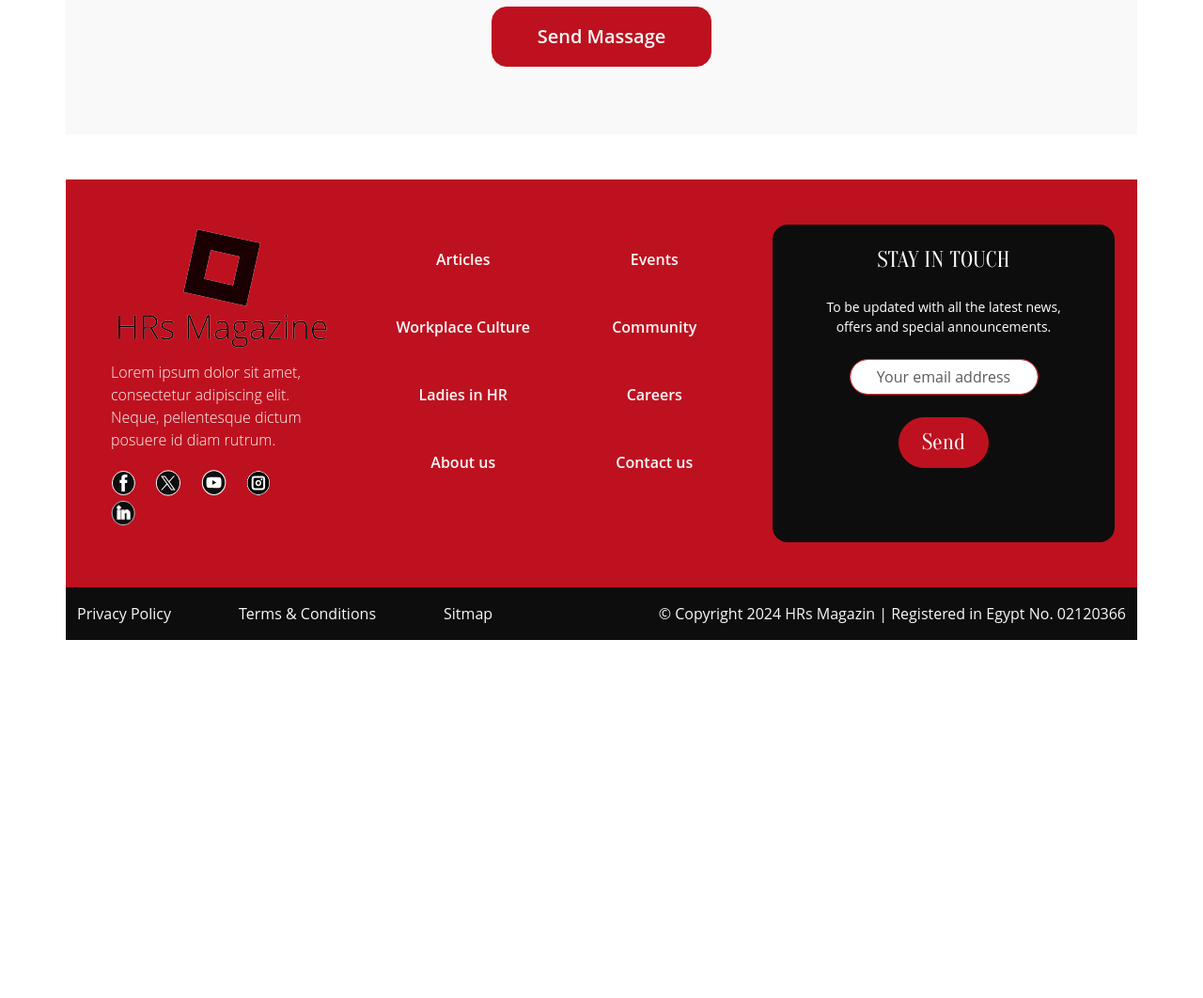
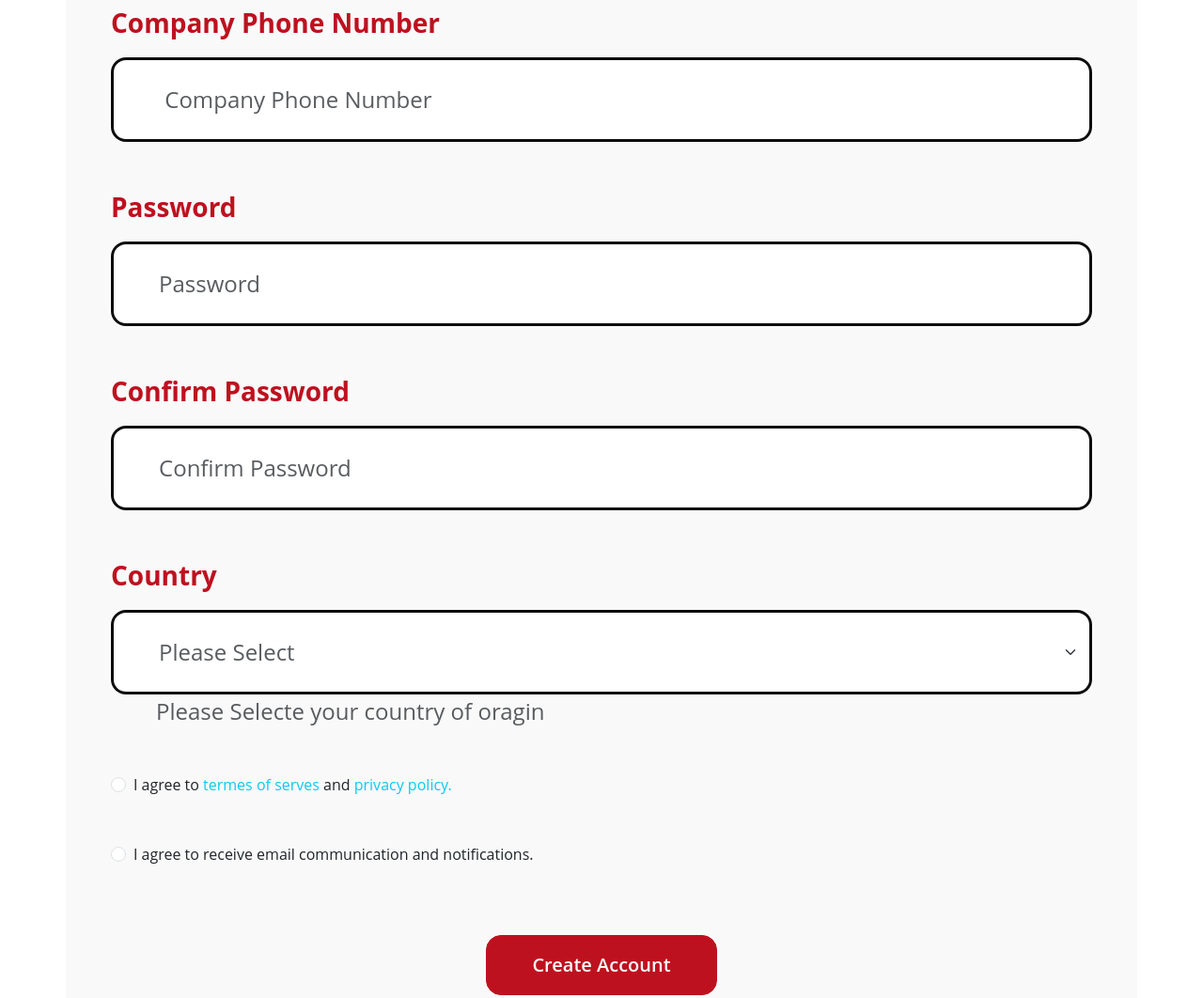
Before and after one commit to eduCyber-HRmagazine/hr-magazine-frontend, a website: page src/pages/register-employer.html in a window 1280 px wide. Shown: the part 2060-3122 px from the top of the page at 94% size. Before the commit the page ends 2741 px from the top, so only its background shows below. Drawn offline with Linux system fonts and the light colour scheme; a web font is replaced by a local one.

Commit message:
add register-employer.html

```diff
--- a/src/pages/register-employer.html
+++ b/src/pages/register-employer.html
@@ -464,7 +464,7 @@
             <div class="col-6">
               <a href="../pages/register-users.html">
                 <button
-                  class="btn-users btn btn-dark text-white rounded-0 w-100 fw-bold py-5"
+                  class="btn-users btn btn-dark text-white rounded-0 w-100 fw-bold fs-2 py-5"
                 >
                   Users
                 </button>
@@ -473,7 +473,7 @@
             <div class="col-6">
               <a href="../pages/register-employer.html">
                 <button
-                  class="btn-employer btn btn-dark text-white rounded-0 w-100 fw-bold py-5"
+                  class="btn-employer btn btn-dark text-white rounded-0 w-100 fs-2 fw-bold py-5"
                 >
                   Employer
                 </button>
@@ -483,32 +483,33 @@
 
           <div class="row py-5 px-5 g-0">
             <form>
+              <div class="row gy-5">
                 <div class="col-12">
                   <label
-                  for="firstName"
+                    for="companyName"
                     class="form-label mb-3 text-primary fw-bold fs-3"
-                  >First Name</label
+                    >Company Name</label
                   >
                   <input
                     type="text"
                     class="col-6 form-control border border-dark border-3 rounded-4 py-4 ps-5 fs-4"
-                  id="firstName"
-                  name="firstName"
-                  placeholder="First Name"
+                    id="companyName"
+                    name="companyName"
+                    placeholder="Company Name"
                   />
                 </div>
                 <div class="col-12">
                   <label
-                  for="secondName"
+                    for="address"
                     class="form-label mb-3 text-primary fw-bold fs-3"
-                  >Second Name</label
+                    >Address</label
                   >
                   <input
                     type="text"
                     class="col-6 form-control border border-dark border-3 rounded-4 py-4 ps-5 fs-4"
-                  id="secondName"
-                  name="secondName"
-                  placeholder="Second Name"
+                    id="address"
+                    name="address"
+                    placeholder="Address"
                   />
                 </div>
                 <div class="col-12">
@@ -529,24 +530,111 @@
                   <label
                     for="phone"
                     class="form-label mb-3 text-primary fw-bold fs-3"
-                  >Phone</label
+                    >Company Phone Number</label
                   >
                   <input
                     type="text"
                     class="form-control border border-dark border-3 rounded-4 py-4 ps-5 fs-4"
                     id="phone"
                     name="phone"
-                  placeholder="Phone Number"
+                    placeholder=" Company Phone Number"
                   />
                 </div>
+                <div class="col-12">
+                  <label
+                    for="password"
+                    class="form-label mb-3 text-primary fw-bold fs-3"
+                    >Password</label
+                  >
+                  <input
+                    type="text"
+                    class="form-control border border-dark border-3 rounded-4 py-4 ps-5 fs-4"
+                    id="password"
+                    name="password"
+                    placeholder="Password"
+                  />
+                </div>
+                <div class="col-12">
+                  <label
+                    for="confirm-password"
+                    class="form-label mb-3 text-primary fw-bold fs-3"
+                    >Confirm Password</label
+                  >
+                  <input
+                    type="text"
+                    class="form-control border border-dark border-3 rounded-4 py-4 ps-5 fs-4"
+                    id="confirm-password"
+                    name="confirm-password"
+                    placeholder="Confirm Password"
+                  />
+                </div>
+                <div class="col-12">
+                  <label
+                    for="country"
+                    class="form-label mb-3 text-primary fw-bold fs-3"
+                    >Country</label
+                  >
+                  <select
+                    class="form-select text-muted border border-dark border-3 rounded-4 py-4 ps-5 fs-4"
+                    id="country"
+                    name="country"
+                    aria-label="Default select example"
+                  >
+                    <option selected>Please Select</option>
+                    <option value="1">One</option>
+                    <option value="2">Two</option>
+                    <option value="3">Three</option>
+                  </select>
+                  <small class="ps-5 fs-4 text-muted"
+                    >Please Selecte your country of oragin</small
+                  >
+                </div>
 
+                <div class="col-12">
+                  <div class="form-check">
+                    <input
+                      class="form-check-input"
+                      type="radio"
+                      name="flexRadioDefault"
+                      id="flexRadioDefault1"
+                    />
+                    <label class="form-check-label" for="flexRadioDefault1">
+                      I agree to
+                      <a
+                        href="#"
+                        class="text-info link-underline link-underline-opacity-0"
+                        >termes of serves</a
+                      >
+                      and
+                      <a
+                        href="#"
+                        class="text-info link-underline link-underline-opacity-0"
+                        >privacy policy.</a
+                      >
+                    </label>
+                  </div>
+                </div>
+                <div class="col-12">
+                  <div class="form-check">
+                    <input
+                      class="form-check-input"
+                      type="radio"
+                      name="flexRadioDefault"
+                      id="flexRadioDefault1"
+                    />
+                    <label class="form-check-label" for="flexRadioDefault1">
+                      I agree to receive email communication and notifications.
+                    </label>
+                  </div>
+                </div>
                 <div class="col-md-12 d-flex py-4 w-100">
                   <button
                     type="submit"
                     class="btn btn-primary text-light fs-5 fw-semibold rounded-4 py-3 px-5 m-auto"
                   >
-                  Send Massage
+                    Create Account
                   </button>
+                </div>
               </div>
             </form>
           </div>
```
Also changed, not shown: src/pages/register-users.html (+1 -1 lines). Lines whose indentation alone changed are shown as unchanged.
